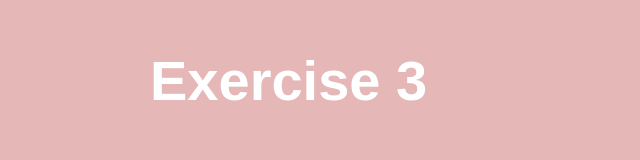
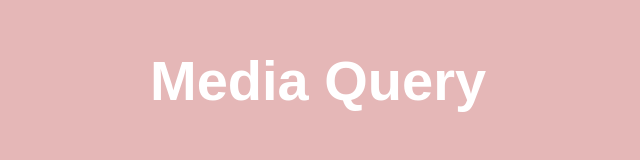
Before and after one commit to jgriffyy/GRA321, a plain HTML site: page code-exercises/exercise-3/index.html in a window 1280 px wide. Shown: the whole page, without its empty margins (0-640 px from the left). Drawn offline with Linux system fonts and the light colour scheme.

Commit message:
Update index.html

```diff
--- a/code-exercises/exercise-3/index.html
+++ b/code-exercises/exercise-3/index.html
@@ -8,10 +8,11 @@
     <meta name="author" content="Joy Griffin">
     <link href="../css/normalize.css" type="text/css" rel="stylesheet">
     <link href="../css/style.css" type="text/css" rel="stylesheet">
+    <meta name="viewport" content="width=device-width, intial - scale=1">
   </head>
 
   <body>
-  <h1>Exercise 3</h1>
+  <h1>Media Query</h1>
 
 
   </body>
```
